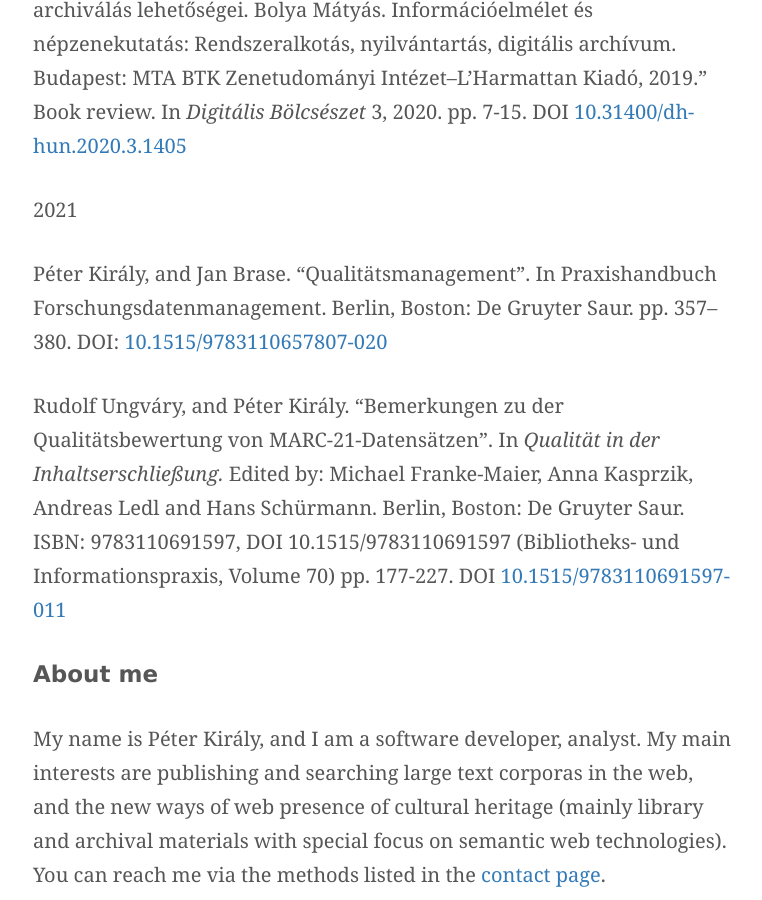
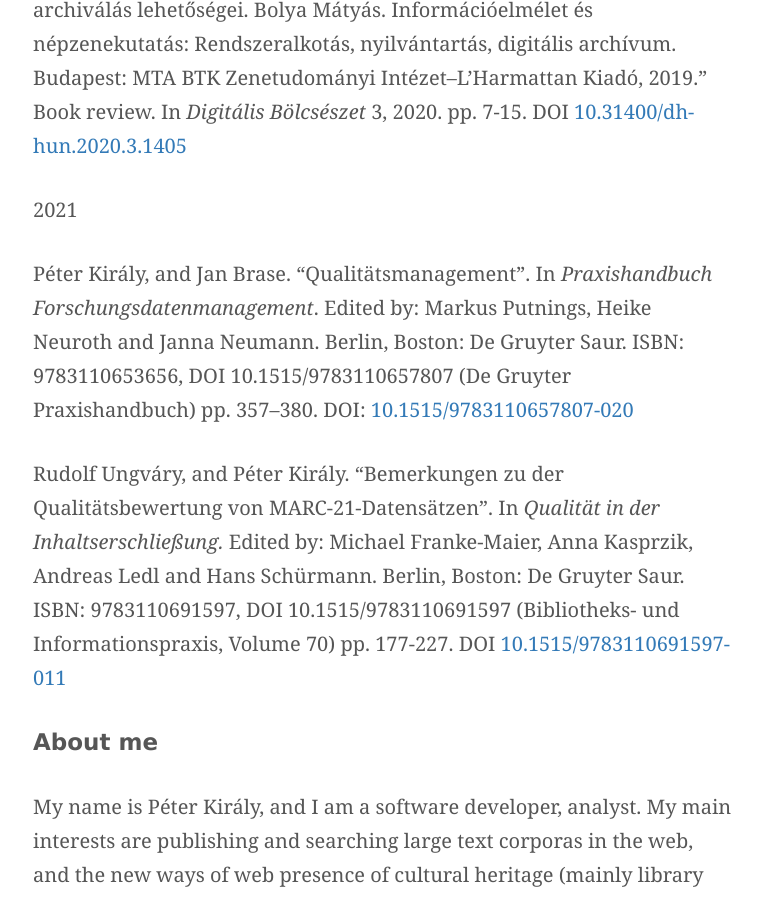
Before and after one commit to pkiraly/pkiraly.github.io, a Jekyll site: the page built from about.md, in a window 1280 px wide and 900 px high, scrolled down 8733 px. Shown: the whole window, without its empty margins (257-1019 px from the left). Built offline with Jekyll 4.4.1, drawn with Linux system fonts in a browser that asks for light colours; nearby versions of some CDN libraries; some web fonts are replaced; comment, search, counter and statistics services are not loaded.

```diff
--- a/about.md
+++ b/about.md
@@ -107,7 +107,7 @@
 
 2021
 
-Péter Király, and Jan Brase. "Qualitätsmanagement". In Praxishandbuch Forschungsdatenmanagement. Berlin, Boston: De Gruyter Saur. pp. 357–380. DOI: [10.1515/9783110657807-020](https://doi.org/10.1515/9783110657807-020)
+Péter Király, and Jan Brase. "Qualitätsmanagement". In _Praxishandbuch Forschungsdatenmanagement_. Edited by: Markus Putnings, Heike Neuroth and Janna Neumann. Berlin, Boston: De Gruyter Saur. ISBN: 9783110653656, DOI 10.1515/9783110657807 (De Gruyter Praxishandbuch) pp. 357–380. DOI: [10.1515/9783110657807-020](https://doi.org/10.1515/9783110657807-020)
 
 Rudolf Ungváry, and Péter Király. "Bemerkungen zu der Qualitätsbewertung von MARC-21-Datensätzen". In _Qualität in der Inhaltserschließung._ Edited by: Michael Franke-Maier, Anna Kasprzik, Andreas Ledl and Hans Schürmann. Berlin, Boston: De Gruyter Saur. ISBN: 9783110691597, DOI 10.1515/9783110691597 (Bibliotheks- und Informationspraxis, Volume 70) pp. 177-227. DOI [10.1515/9783110691597-011](https://doi.org/10.1515/9783110691597-011)
 
```
